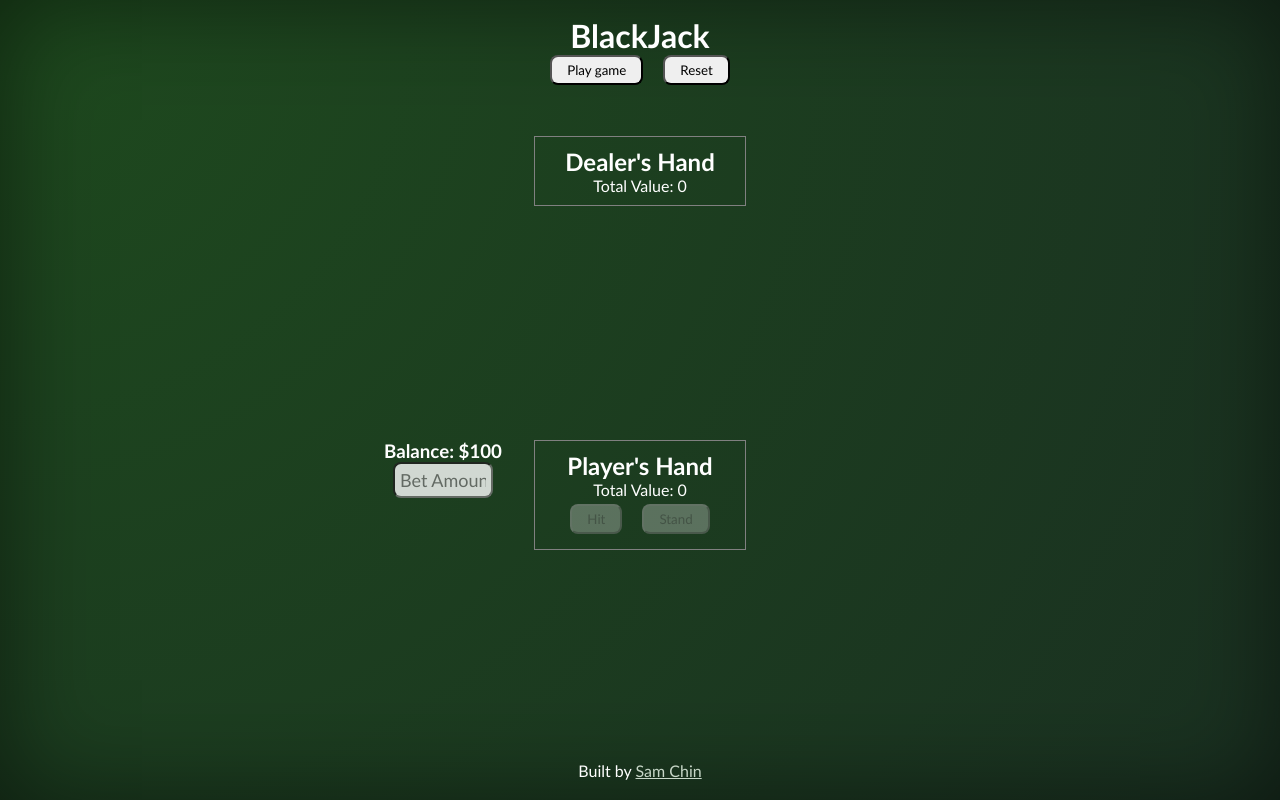
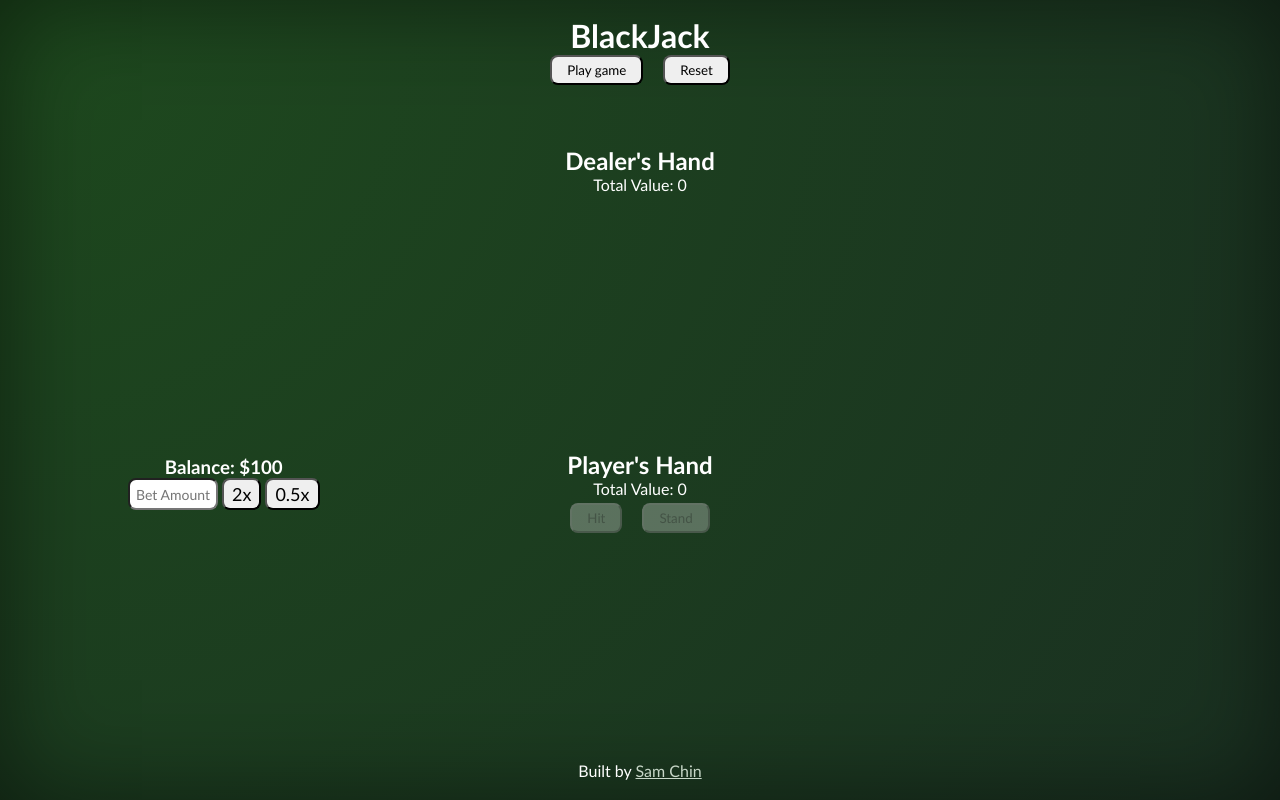
Before and after one commit to thomasamff/Blackjack, a React (Vite) app: page / in a window 1280 px wide. Built offline with nearby package versions, Linux system fonts and the light colour scheme.

Commit message:
pushing to retain state prior to editing

```diff
--- a/src/components/Game.jsx
+++ b/src/components/Game.jsx
@@ -8,9 +8,8 @@ export default function Game() {
   const [dealerHand, setDealerHand] = useState([]);
   const [gameStarted, setGameStarted] = useState(false);
   const [playButton, setPlayButton] = useState(true);
+  const [result, setResult] = useState("");
   const [bj, setBj] = useState(false);
-  const [result, setResult] = useState("");
-
   const [bal, setBal] = useState(100);
   const [bet, setBet] = useState(0);
 
@@ -20,22 +19,26 @@ export default function Game() {
 
   // play game button - starts the game
   const startGame = () => {
-    setBj(false);
+    const bet = Number(document.getElementById("bet-amount").value);
+
+    if (bet <= bal) {
       setGameStarted(false);
       setPlayButton(false);
       setResult("");
+      setBj(false);
       // Reset hands
       setPlayerHand([]);
       setDealerHand([]);
 
-    const bet = Number(document.getElementById("bet-amount").value);
       setBet(bet);
-    setBal(bal-bet);
+      setBal(bal - bet);
       dealCards();
+    }
   };
 
   // reset button - resets game
   const resetGame = () => {
+    setBj(false);
     setGameStarted(false);
     setPlayButton(true);
     setResult("");
@@ -58,7 +61,7 @@ export default function Game() {
       if (i === 3) {
         dealerHand = [...dealerHand, card];
         setDealerHand(dealerHand);
-      } else if (i%2 === 0) {
+      } else if (i % 2 === 0) {
         playerHand = [...playerHand, makeCard(playerHand.length)];
 
         setPlayerHand(playerHand);
@@ -76,14 +79,14 @@ export default function Game() {
       });
       setDealerHand(flipCards);
       setResult(`Player BJ | +${bet * 2.5}`);
-      setBal(bal + (bet * 1.5));
+      setBal(bal + bet * 1.5);
       setGameStarted(false);
       setPlayButton(true);
+      setBj(true);
       return;
-    }
+    } else if (calculateValue(dealerHand) === 21) {
       // TODO: insurance option if dealer's first card shows ace
       // dealer has blackjack
-    if (calculateValue(dealerHand) === 21) {
       const flipCards = dealerHand.map((card, index) => {
         if (index === 1) return { ...card, flipped: true };
         return card;
@@ -93,15 +96,15 @@ export default function Game() {
       setGameStarted(false);
       setPlayButton(true);
       return;
+    } else {
+      setGameStarted(true);
     }
-
-    setGameStarted(true);
   }
 
   // updates the result state
   useEffect(() => {}, [setResult]);
 
-  useEffect(() => {}, [setBal,setBet]);
+  useEffect(() => {}, [setBal, setBet]);
 
   // plays dealer's hand when player stands
   function playDealerHand(val) {
@@ -134,15 +137,15 @@ export default function Game() {
     let playerVal = val;
     if (dealerVal > 21) {
       setResult(`Dealer Bust | +$${bet}`);
-      setBal(bal+(bet * 2));
+      setBal(bal + bet * 2);
     } else if (dealerVal === playerVal) {
       setResult("Dealer Push| +$0");
-      setBal(bal+bet);
+      setBal(bal + bet);
     } else if (dealerVal > playerVal) {
       setResult(`Dealer Win | -$${bet}`);
     } else {
       setResult(`Player Win | +$${bet}`);
-      setBal(bal+(bet * 2));
+      setBal(bal + bet * 2);
     }
 
     setPlayButton(true);
@@ -162,17 +165,55 @@ export default function Game() {
     return aceCount > 0 && total + 10 <= 21 ? total + 10 : total;
   }
 
+  const performMulti = (multi) => {
+    let bet = Number(document.getElementById("bet-amount").value);
+    if (bet > 0) {
+      if (bet * multi > bal) {
+        bet = bal;
+        setBet(bet);
+      } else {
+        bet *= multi;
+        setBet(bet);
+      }
+      document.getElementById("bet-amount").value = `${bet}`;
+    }
+  };
+
   return (
     <div className="game-area">
+      <div className="player-actions">
         <div className="game-buttons">
           <button disabled={!playButton} onClick={startGame}>
             Play game
           </button>
           <button onClick={resetGame}>Reset</button>
         </div>
-      <div className = "money">
+      </div>
+      <div className="money">
         <h3>Balance: ${bal}</h3>
-        <input className="bet" id="bet-amount" disabled={!playButton} type = "number" placeholder="Bet Amount"/>
+        <div className="betting-input">
+          <input
+            className="bet"
+            id="bet-amount"
+            disabled={!playButton}
+            type="number"
+            placeholder="Bet Amount"
+          />
+          <button
+            className="multi"
+            disabled={!playButton}
+            onClick={() => performMulti(2)}
+          >
+            2x
+          </button>
+          <button
+            className="multi"
+            disabled={!playButton}
+            onClick={() => performMulti(0.5)}
+          >
+            0.5x
+          </button>
+        </div>
       </div>
       <Dealer cards={dealerHand} />
       <Player
--- a/src/components/Player.jsx
+++ b/src/components/Player.jsx
@@ -2,7 +2,14 @@ import React, { useEffect, useState } from "react";
 import { makeCard } from "../utils/cardUtils.js";
 import Card from "./Card.jsx";
 
-export default function Player({ cards, setCards, canAdd, setCanAdd, stand }) {
+export default function Player({
+  cards,
+  setCards,
+  canAdd,
+  setCanAdd,
+  stand,
+  bj,
+}) {
   const [totalValue, setTotalValue] = useState(0);
   const [val, setVal] = useState(0);
 
@@ -45,7 +52,7 @@ export default function Player({ cards, setCards, canAdd, setCanAdd, stand }) {
 
   // disable's options after getting 21
   useEffect(() => {
-    if (val === 21) {
+    if (val === 21 && !bj) {
       setCanAdd(false);
       stand(val);
     }
@@ -63,6 +70,7 @@ export default function Player({ cards, setCards, canAdd, setCanAdd, stand }) {
     <div className="player-area">
       <h2>Player's Hand</h2>
       <div>Total Value: {totalValue}</div>
+      <div className="player-actions">
         <div className="player-buttons">
           <button disabled={!canAdd} onClick={() => addCardToHand()}>
             Hit
@@ -76,6 +84,7 @@ export default function Player({ cards, setCards, canAdd, setCanAdd, stand }) {
           >
             Stand
           </button>
+        </div>
       </div>
 
       <div className="card-container" id="player-cards">
--- a/src/index.css
+++ b/src/index.css
@@ -53,7 +53,7 @@ button {
 }
 
 button:hover {
-    opacity: 0.8;
+    opacity: 0.9;
 }
 
 button:active {
@@ -85,12 +85,6 @@ button:disabled:active {
     align-items: center;
 }
 
-.game-buttons {
-    display: flex;
-    justify-content: center;
-    gap: 20px;
-}
-
 input[type=number]::-webkit-inner-spin-button,
 input[type=number]::-webkit-outer-spin-button {
   -webkit-appearance: none;
@@ -99,34 +93,44 @@ input[type=number]::-webkit-outer-spin-button {
 
 .money {
     position: absolute;
-    left: 30%;
-    top: 55%;
+    left: 10%;
+    top: 57%;
 }
 
 .bet {
-    width: 100px;
-    font-size: 18px;
+    width: 90px;
+    font-size: 14px;
     border-radius: 8px;
     padding: 5px;
-    opacity: 0.8;
+    opacity: 1;
     transition: opacity 0.6s ease;
+    text-align: center;
+}
+
+.multi {
+    padding: 3px 8px;
+    font-size:18px;
 }
 
 .bet:hover,
 .bet:focus {
-    opacity: 1;
+    opacity: 0.9;
 }
 
 .bet:disabled {
     pointer-events: none;
 }
 
+.betting-input {
+    display: flex;
+    flex-direction: row;
+    gap: 4px;
+}
 
 .dealer-area,
 .player-area {
     position: relative;
     padding: 10px 30px;
-    border: 1px solid gray;
 }
 
 .dealer-area {
@@ -139,13 +143,31 @@ input[type=number]::-webkit-outer-spin-button {
     top: 55%;
 }
 
+/* .player-actions {
+    position: relative;
+    border: 1px solid gray;
+    height: 40px;
+    width: 20px;
+
+} */
+
 .player-buttons {
+    /* position: absolute; */
     display: flex;
     justify-content: center;
     gap: 20px;
     padding: 5px 5px;
 }
 
+.game-buttons {
+    /* position: absolute; */
+    display: flex;
+    justify-content: center;
+    gap: 20px;
+    top: 10px;
+    left: 10px;
+}
+
 .result {
     position: absolute;
     top: 45%;
--- a/src/utils/cardUtils.js
+++ b/src/utils/cardUtils.js
@@ -1,4 +1,5 @@
 export function makeCard(position) {
+
   const randomNum = Math.floor(Math.random() * 52) + 1;
   const suit = randomNum % 4;
   let num = (randomNum % 13) + 1;
```
Lines whose indentation alone changed are shown as unchanged.
